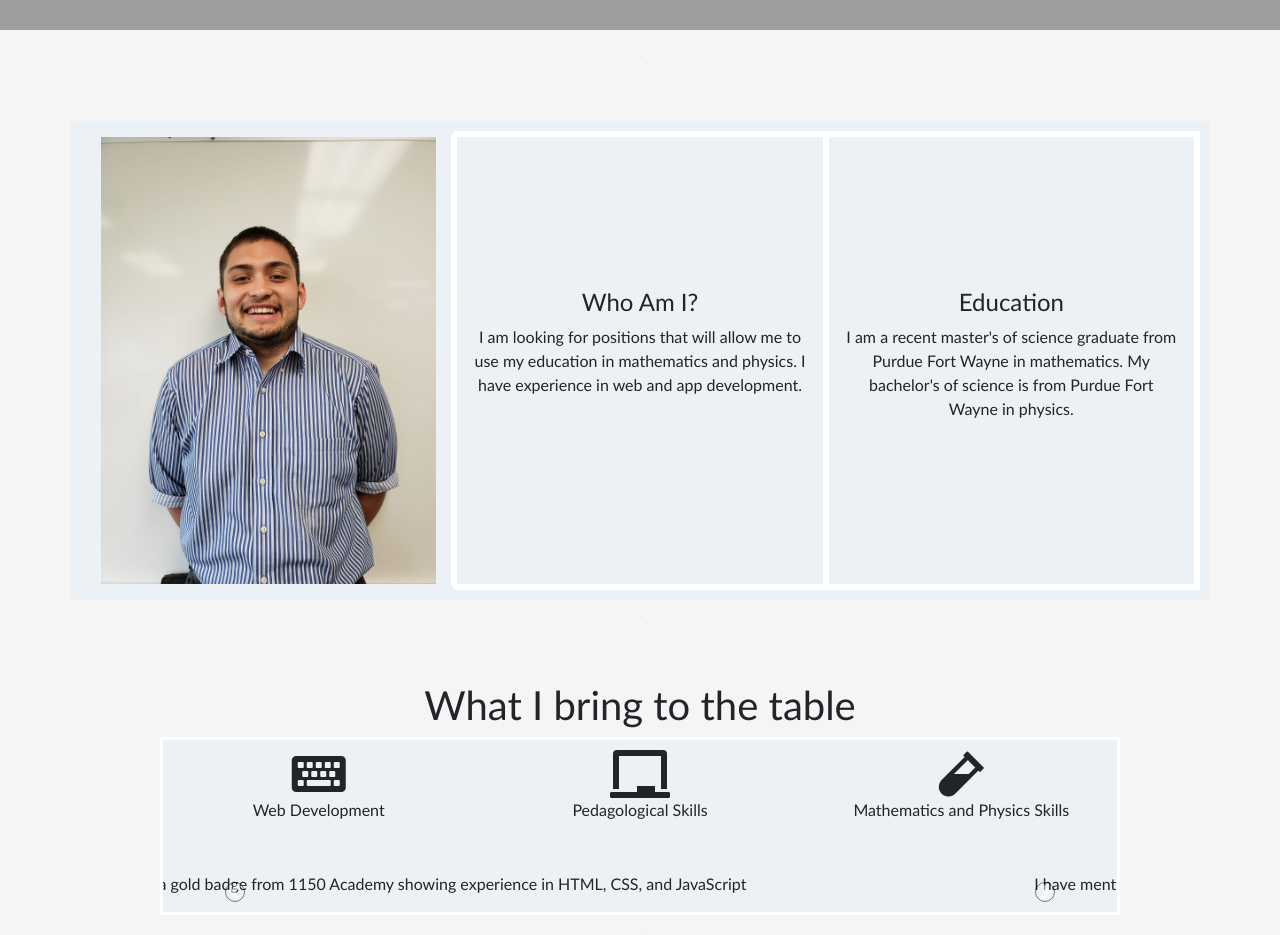
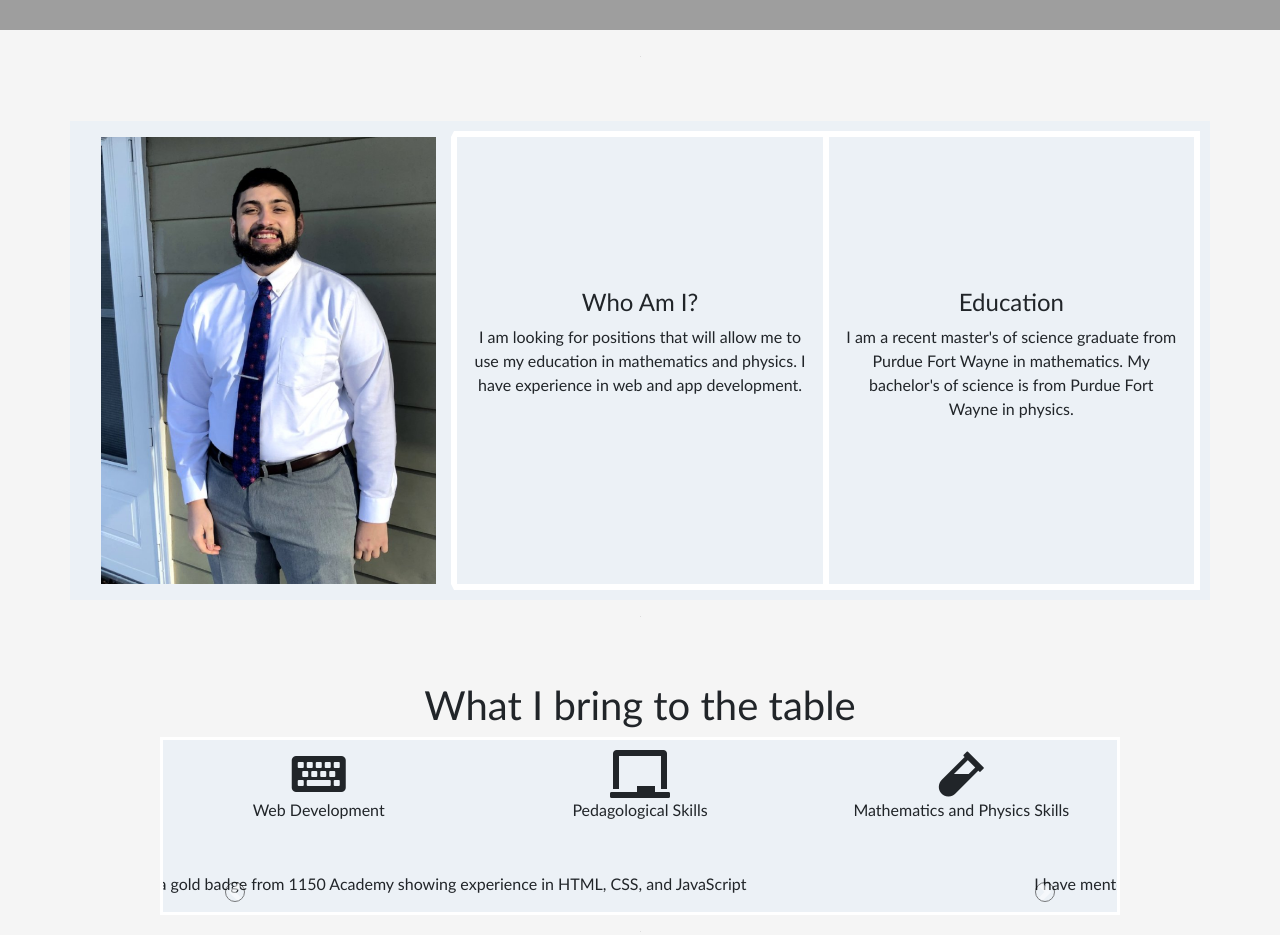
Before and after one commit to jacobsc050/portfolio, a plain HTML site: page index.html in a window 1280 px wide. Shown: the part 780-1715 px from the top of the page. Drawn offline with nearby package versions, Linux system fonts and the light colour scheme; grey boxes are pictures that could not be loaded; a script that the page names is missing.

Commit message:
my photo

```diff
--- a/index.html
+++ b/index.html
@@ -87,7 +87,7 @@
     <div class="container">
       <div class="row">
         <div class="col-sm" id="col-sm1">
-          <img src="01-assets/35242720_1955391187818364_2839826620859023360_n.jpg" class="picture1" height="100%" width="100%" />
+          <img src="01-assets/my_picture.png" class="picture1" height="100%" width="100%" />
         </div>
         <div class="col-sm" id="col-sm2">
           <div class="text">
```
Also changed, not shown: 01-assets/my_picture.png (added).
